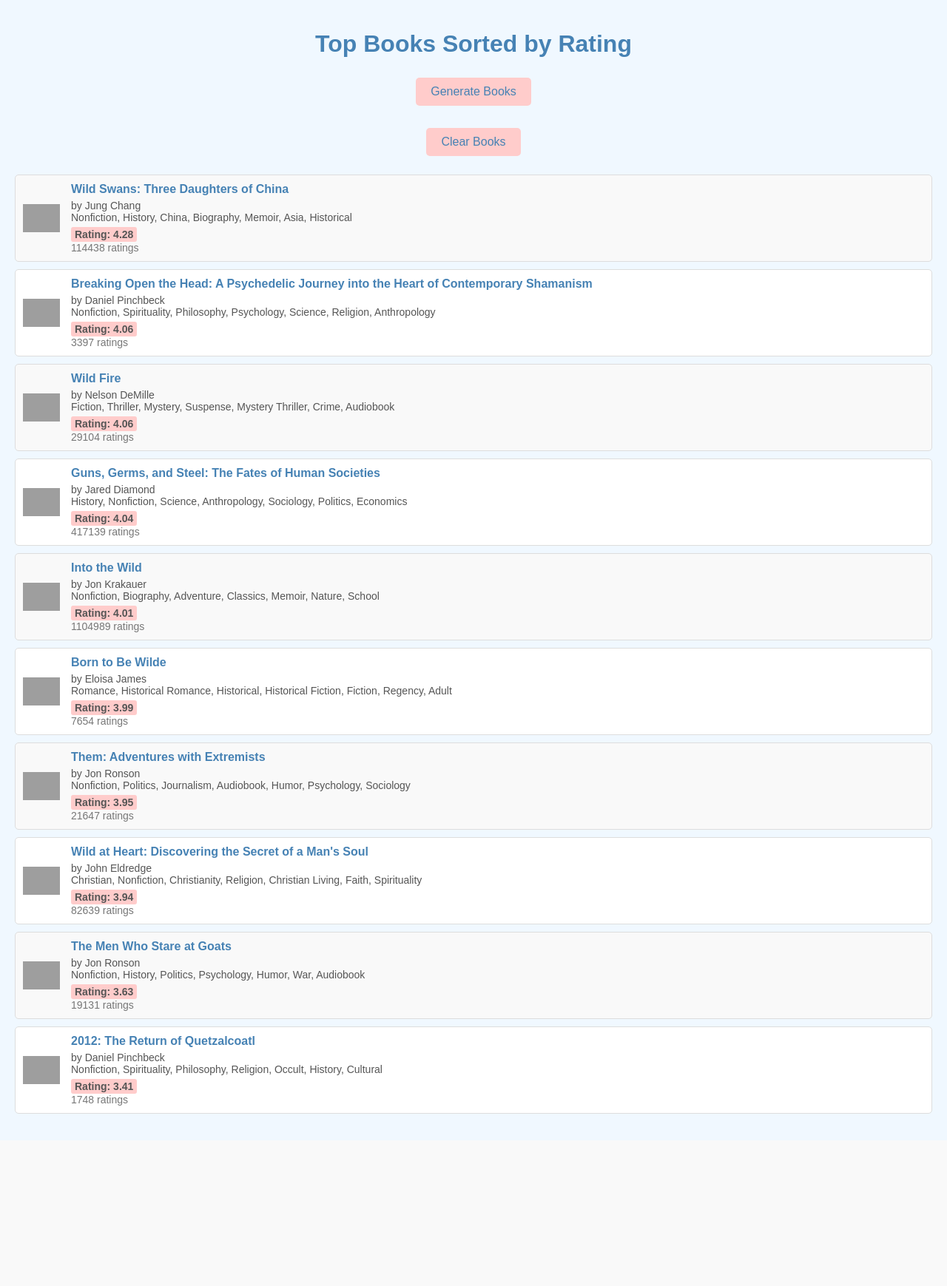
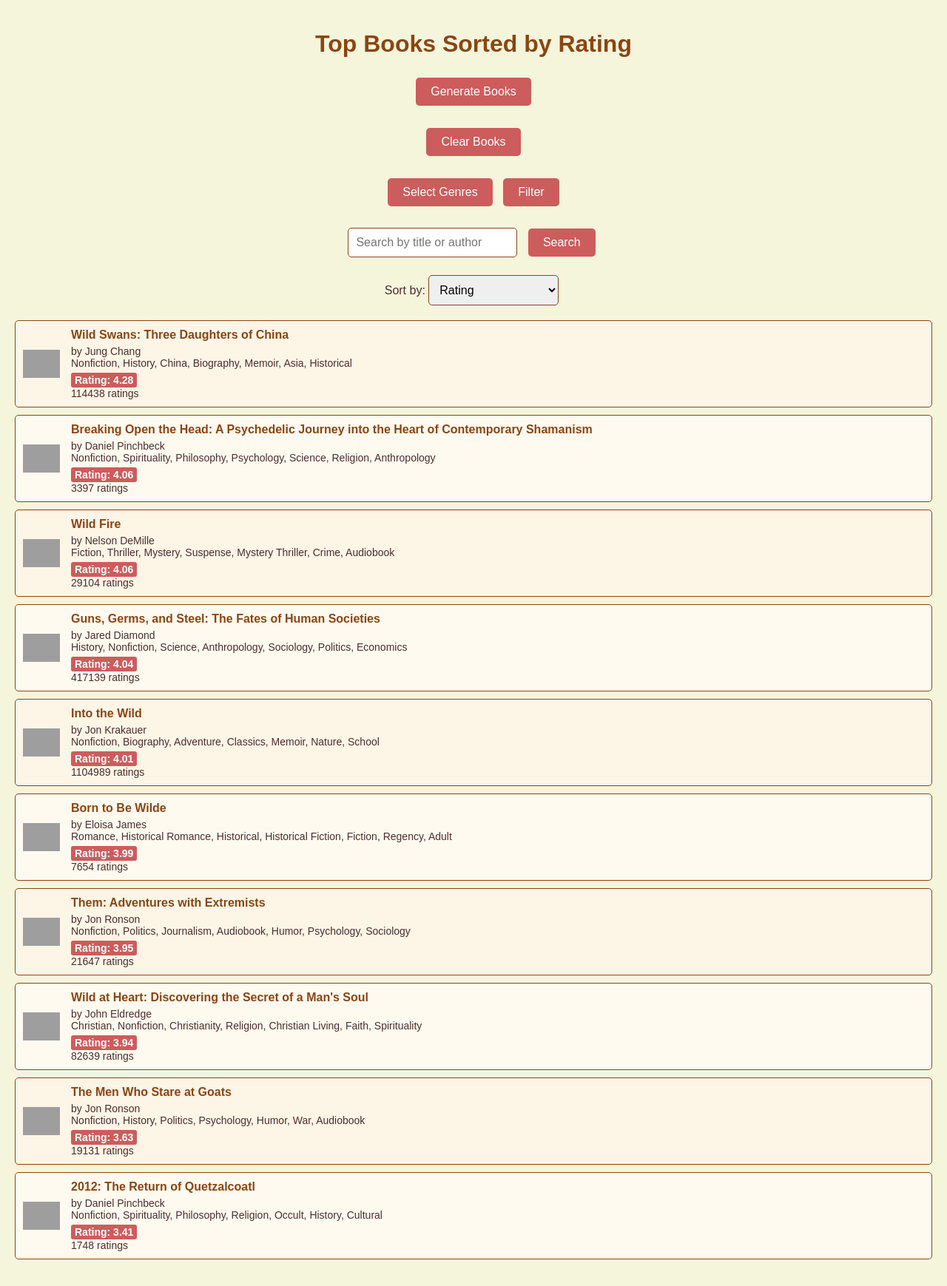
Before and after one commit to NicholasVioral/GoodreadsScraper, a Flask app: page / in a window 1280 px wide. Shown: the whole page at 74% size. Before the commit the page ends 1506 px from the top, so only its background shows below. Run offline with Flask 3, Linux system fonts and the light colour scheme; data comes from the database, SQL or seed files in the repository; grey boxes are pictures that could not be loaded.

Commit message:
Added sorting by genres, rating, and number of ratings and added search bar

```diff
--- a/app.py
+++ b/app.py
@@ -4,13 +4,42 @@ import threading
 
 app = Flask(__name__)
 
-def get_books_from_db():
+def get_books_from_db(genres=None, search_query=None, sort_by='rating'):
     conn = sqlite3.connect('books.db')
     c = conn.cursor()
-    c.execute('SELECT title, author, rating, image_url, book_url, genre, ratings_count FROM books ORDER BY rating DESC')
+    if genres:
+        query = '''SELECT title, author, rating, image_url, book_url, genre, ratings_count
+                   FROM books
+                   WHERE ''' + ' AND '.join(['genre LIKE ?'] * len(genres)) + ' ORDER BY ' + sort_by + ' DESC'
+        params = ['%' + genre + '%' for genre in genres]
+    elif search_query:
+        query = '''SELECT title, author, rating, image_url, book_url, genre, ratings_count
+                   FROM books
+                   WHERE title LIKE ? OR author LIKE ?
+                   ORDER BY ''' + sort_by + ' DESC'
+        params = ['%' + search_query + '%', '%' + search_query + '%']
+    else:
+        query = '''SELECT title, author, rating, image_url, book_url, genre, ratings_count
+                   FROM books
+                   ORDER BY ''' + sort_by + ' DESC'
+        params = []
+    c.execute(query, params)
     books = [{'title': row[0], 'author': row[1], 'rating': row[2], 'image_url': row[3], 'book_url': row[4], 'genre': row[5], 'ratings_count': row[6]} for row in c.fetchall()]
     conn.close()
     return books
+
+def get_all_genres():
+    conn = sqlite3.connect('books.db')
+    c = conn.cursor()
+    c.execute('SELECT DISTINCT genre FROM books')
+    genres = c.fetchall()
+    conn.close()
+    # Flatten the list and split genres by comma if they are stored as comma-separated strings
+    unique_genres = set()
+    for genre_tuple in genres:
+        for genre in genre_tuple[0].split(','):
+            unique_genres.add(genre.strip())
+    return sorted(unique_genres)
 
 def scrape_books_task(file_path):
     from scraper import scrape_books_from_file
@@ -33,8 +62,9 @@ def home():
         return redirect(url_for('home'))
 
     books = get_books_from_db()
+    genres = get_all_genres()
     print(f"Number of books retrieved: {len(books)}")
-    return render_template('index.html', books=books)
+    return render_template('index.html', books=books, genres=genres, selected_genres=[], selected_sort='rating')
 
 @app.route('/clear', methods=['POST'])
 def clear():
@@ -42,5 +72,26 @@ def clear():
     clear_books_from_db()
     return redirect(url_for('home'))
 
+@app.route('/filter', methods=['GET'])
+def filter_by_genre():
+    genres = request.args.getlist('genre')
+    books = get_books_from_db(genres)
+    all_genres = get_all_genres()
+    return render_template('index.html', books=books, genres=all_genres, selected_genres=genres, selected_sort='rating')
+
+@app.route('/search', methods=['GET'])
+def search_books():
+    query = request.args.get('query')
+    books = get_books_from_db(search_query=query)
+    genres = get_all_genres()
+    return render_template('index.html', books=books, genres=genres, selected_genres=[], selected_sort='rating')
+
+@app.route('/sort', methods=['GET'])
+def sort_books():
+    sort_by = request.args.get('sort_by', 'rating')
+    books = get_books_from_db(sort_by=sort_by)
+    genres = get_all_genres()
+    return render_template('index.html', books=books, genres=genres, selected_genres=[], selected_sort=sort_by)
+
 if __name__ == '__main__':
     app.run(debug=True)
--- a/static/style.css
+++ b/static/style.css
@@ -1,13 +1,13 @@
 body {
     font-family: Arial, sans-serif;
-    background-color: #f0f8ff;
-    color: #333;
+    background-color: #f5f5dc; /* Beige background for a classic look */
+    color: #4b2e2e; /* Dark brown text color */
     margin: 0;
     padding: 20px;
 }
 
 h1 {
-    color: #4682b4;
+    color: #8b4513; /* SaddleBrown color for the heading */
     text-align: center;
 }
 
@@ -16,9 +16,9 @@ form {
     margin-bottom: 20px;
 }
 
-button {
-    background-color: #ffcccb;
-    color: #4682b4;
+button, .toggle-button {
+    background-color: #cd5c5c; /* IndianRed background for buttons */
+    color: #fff; /* White text color for better contrast */
     border: none;
     padding: 10px 20px;
     font-size: 16px;
@@ -27,8 +27,8 @@ button {
     margin: 5px;
 }
 
-button:hover {
-    background-color: #ffb6c1;
+button:hover, .toggle-button:hover {
+    background-color: #b22222; /* FireBrick color for button hover */
 }
 
 ul {
@@ -37,8 +37,8 @@ ul {
 }
 
 li {
-    background-color: #fff;
-    border: 1px solid #ddd;
+    background-color: #fffaf0; /* FloralWhite background for list items */
+    border: 1px solid #8b4513; /* SaddleBrown border */
     padding: 10px;
     margin-bottom: 10px;
     border-radius: 5px;
@@ -47,7 +47,7 @@ li {
 }
 
 li:nth-child(odd) {
-    background-color: #f9f9f9;
+    background-color: #fdf5e6; /* OldLace background for odd list items */
 }
 
 .book-image {
@@ -65,7 +65,7 @@ li:nth-child(odd) {
 .book-title {
     font-size: 16px;
     font-weight: bold;
-    color: #4682b4;
+    color: #8b4513; /* SaddleBrown color for book titles */
     text-decoration: none;
     margin-bottom: 5px;
 }
@@ -76,25 +76,65 @@ li:nth-child(odd) {
 
 .book-author, .book-genre, .book-rating, .book-ratings-count {
     font-size: 14px;
-    color: #555;
+    color: #4b2e2e; /* Dark brown color for book details */
 }
 
 .book-genre {
     font-size: 14px;
-    color: #555;
+    color: #4b2e2e;
     word-wrap: break-word; /* Ensure long text wraps */
     margin-bottom: 5px; /* Add margin for better spacing */
 }
 
 .book-rating {
     font-weight: bold;
-    background-color: #ffcccb;
+    background-color: #cd5c5c; /* IndianRed background for ratings */
     padding: 2px 5px;
     border-radius: 3px;
     width: fit-content;
+    color: #fff; /* White text color for ratings */
 }
 
 .book-ratings-count {
     font-size: 14px;
-    color: #777;
+    color: #4b2e2e;
 }
+
+/* Additional CSS for genre box */
+.genre-box {
+    display: none;
+    border: 1px solid #8b4513; /* SaddleBrown border for genre box */
+    padding: 10px;
+    margin-bottom: 10px;
+    background-color: #fffaf0; /* FloralWhite background for genre box */
+    max-height: 200px;
+    overflow-y: auto;
+}
+
+/* Add styles for the search and sort forms */
+.search-form, .sort-form {
+    text-align: center;
+    margin-bottom: 20px;
+}
+
+.search-form input[type="text"], .sort-form select {
+    padding: 10px;
+    font-size: 16px;
+    border: 1px solid #8b4513;
+    border-radius: 5px;
+    margin-right: 5px;
+}
+
+.search-form button, .sort-form button {
+    background-color: #cd5c5c;
+    color: #fff;
+    border: none;
+    padding: 10px 20px;
+    font-size: 16px;
+    cursor: pointer;
+    border-radius: 5px;
+}
+
+.search-form button:hover, .sort-form button:hover {
+    background-color: #b22222;
+}
--- a/templates/index.html
+++ b/templates/index.html
@@ -6,11 +6,34 @@
 </head>
 <body>
     <h1>Top Books Sorted by Rating</h1>
-    <form method="post">
+    <form method="post" action="{{ url_for('home') }}">
         <button type="submit">Generate Books</button>
     </form>
     <form method="post" action="{{ url_for('clear') }}">
         <button type="submit">Clear Books</button>
+    </form>
+    <form method="get" action="{{ url_for('filter_by_genre') }}">
+        <button type="button" class="toggle-button" onclick="toggleGenres()">Select Genres</button>
+        <div id="genre-box" class="genre-box">
+            {% for genre in genres %}
+                <div>
+                    <input type="checkbox" name="genre" value="{{ genre }}" id="genre_{{ loop.index }}" {% if genre in selected_genres %}checked{% endif %}>
+                    <label for="genre_{{ loop.index }}">{{ genre }}</label>
+                </div>
+            {% endfor %}
+        </div>
+        <button type="submit">Filter</button>
+    </form>
+    <form method="get" action="{{ url_for('search_books') }}" class="search-form">
+        <input type="text" name="query" placeholder="Search by title or author">
+        <button type="submit">Search</button>
+    </form>
+    <form method="get" action="{{ url_for('sort_books') }}" class="sort-form">
+        <label for="sort_by">Sort by:</label>
+        <select name="sort_by" id="sort_by" onchange="this.form.submit()">
+            <option value="rating" {% if selected_sort == 'rating' %}selected{% endif %}>Rating</option>
+            <option value="ratings_count" {% if selected_sort == 'ratings_count' %}selected{% endif %}>Number of Ratings</option>
+        </select>
     </form>
     <ul>
     {% for book in books %}
@@ -26,5 +49,15 @@
         </li>
     {% endfor %}
     </ul>
+    <script>
+        function toggleGenres() {
+            var genreBox = document.getElementById('genre-box');
+            if (genreBox.style.display === 'none' || genreBox.style.display === '') {
+                genreBox.style.display = 'block';
+            } else {
+                genreBox.style.display = 'none';
+            }
+        }
+    </script>
 </body>
 </html>
```
Also changed, not shown: database.py (+7 -6 lines).
